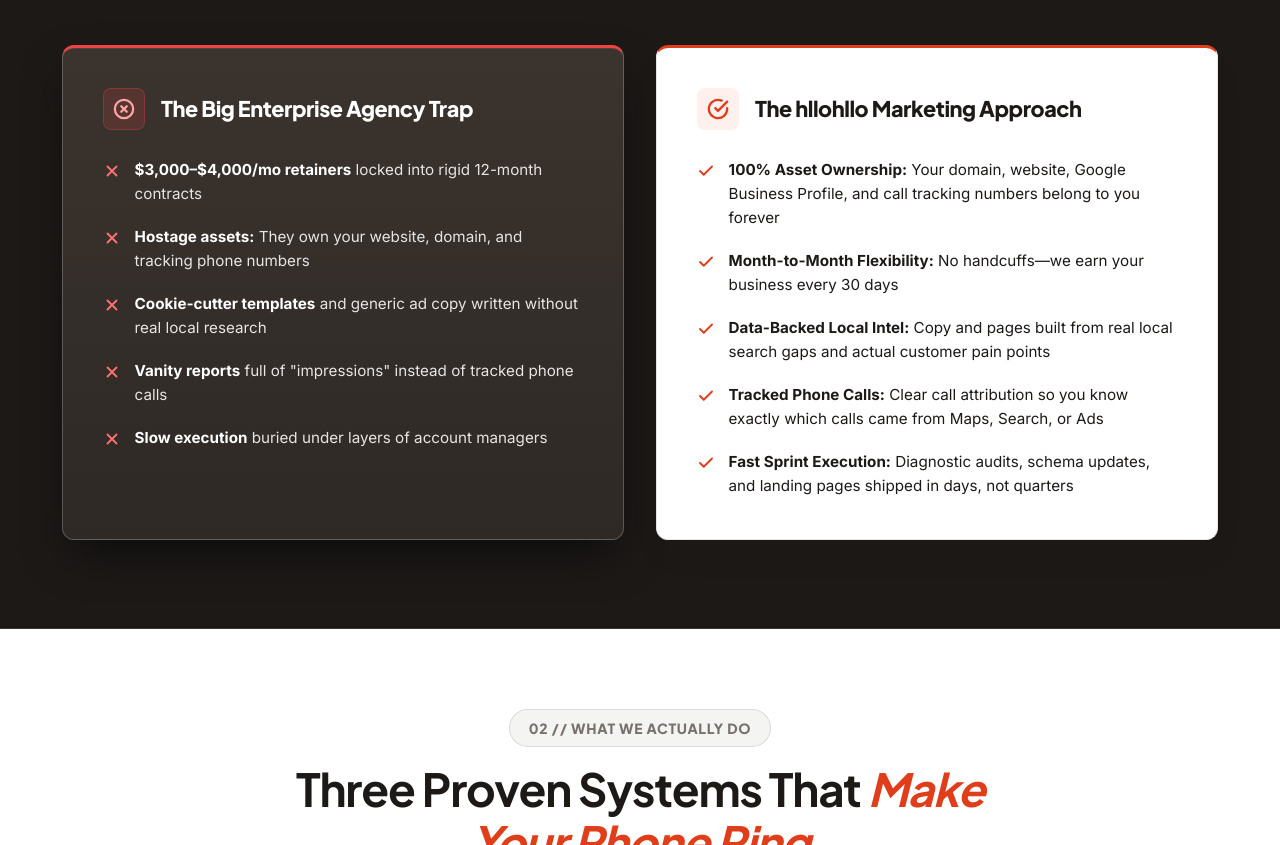
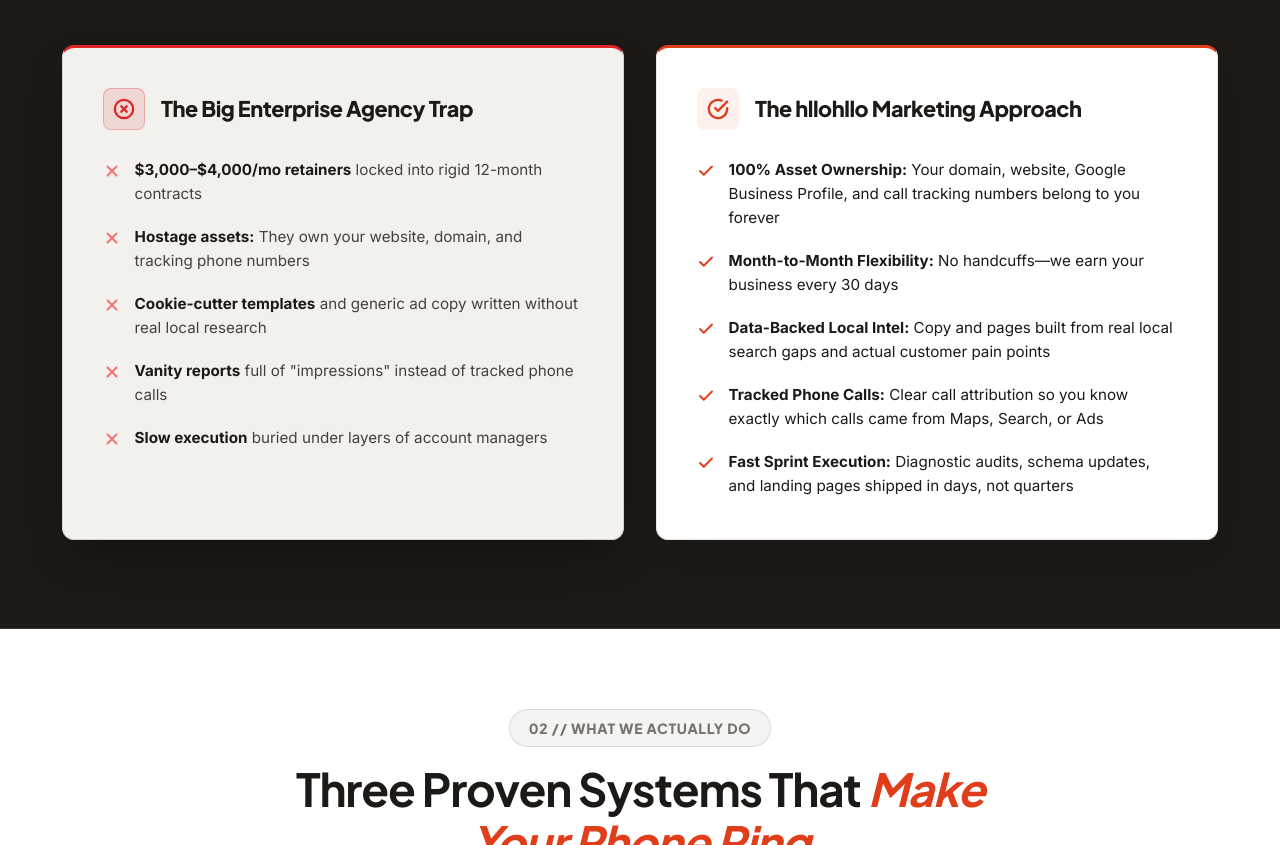
Before and after one commit to junonino/hellohello, a plain HTML site: page index.html in a window 1280 px wide. Shown: the part 1213-2058 px from the top of the page. Drawn offline with Linux system fonts and the light colour scheme.

Commit message:
Update left comparison card to high-contrast light grayish background

```diff
--- a/index.html
+++ b/index.html
@@ -32,7 +32,7 @@
   <link rel="icon" type="image/png" href="assets/hhlohllomktg-logo.png">
 
   <!-- Master Stylesheet -->
-  <link rel="stylesheet" href="styles.css?v=14">
+  <link rel="stylesheet" href="styles.css?v=15">
 
   <!-- Structured Data / JSON-LD -->
   <script type="application/ld+json">
--- a/styles.css
+++ b/styles.css
@@ -985,27 +985,27 @@ button.btn-secondary:hover {
 }
 
 .card-negative {
-  background: linear-gradient(180deg, #3A332E 0%, #2F2925 100%);
-  border: 1px solid rgba(255, 255, 255, 0.22);
-  border-top: 3px solid #EF4444;
-  color: #F5F5F4;
-  box-shadow: 0 20px 45px -10px rgba(0, 0, 0, 0.55), inset 0 1px 0 rgba(255, 255, 255, 0.08);
+  background: #F2F1ED;
+  border: 1px solid #D6D3D1;
+  border-top: 3px solid #DC2626;
+  color: #292524;
+  box-shadow: 0 20px 45px -10px rgba(0, 0, 0, 0.35);
 }
 
 .card-negative h3 {
-  color: #FFFFFF;
+  color: var(--text-ink);
 }
 
 .card-negative .comparison-item {
-  color: #E7E5E4;
+  color: #44403C;
 }
 
 .card-negative .comparison-item strong {
-  color: #FFFFFF;
+  color: var(--text-ink);
 }
 
 .card-negative .comparison-item svg {
-  color: #F87171;
+  color: #DC2626;
 }
 
 .card-positive {
@@ -1041,9 +1041,9 @@ button.btn-secondary:hover {
 }
 
 .comp-icon-neg {
-  background: rgba(239, 68, 68, 0.16);
-  color: #FCA5A5;
-  border: 1px solid rgba(239, 68, 68, 0.3);
+  background: rgba(220, 38, 38, 0.12);
+  color: #DC2626;
+  border: 1px solid rgba(220, 38, 38, 0.25);
 }
 
 .comp-icon-pos {
```
Also changed, not shown: privacy.html (+1 -1 lines), terms.html (+1 -1 lines).
